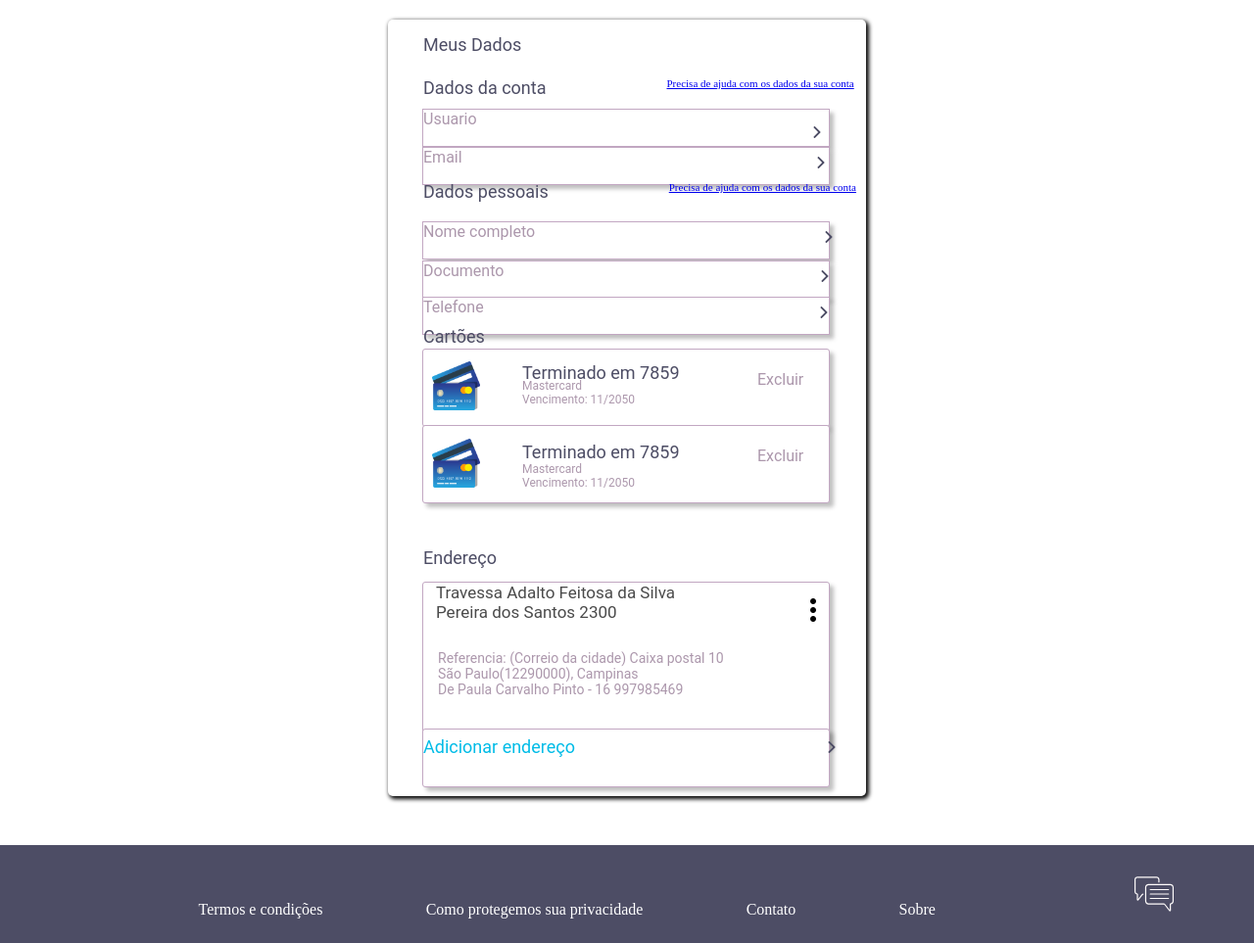
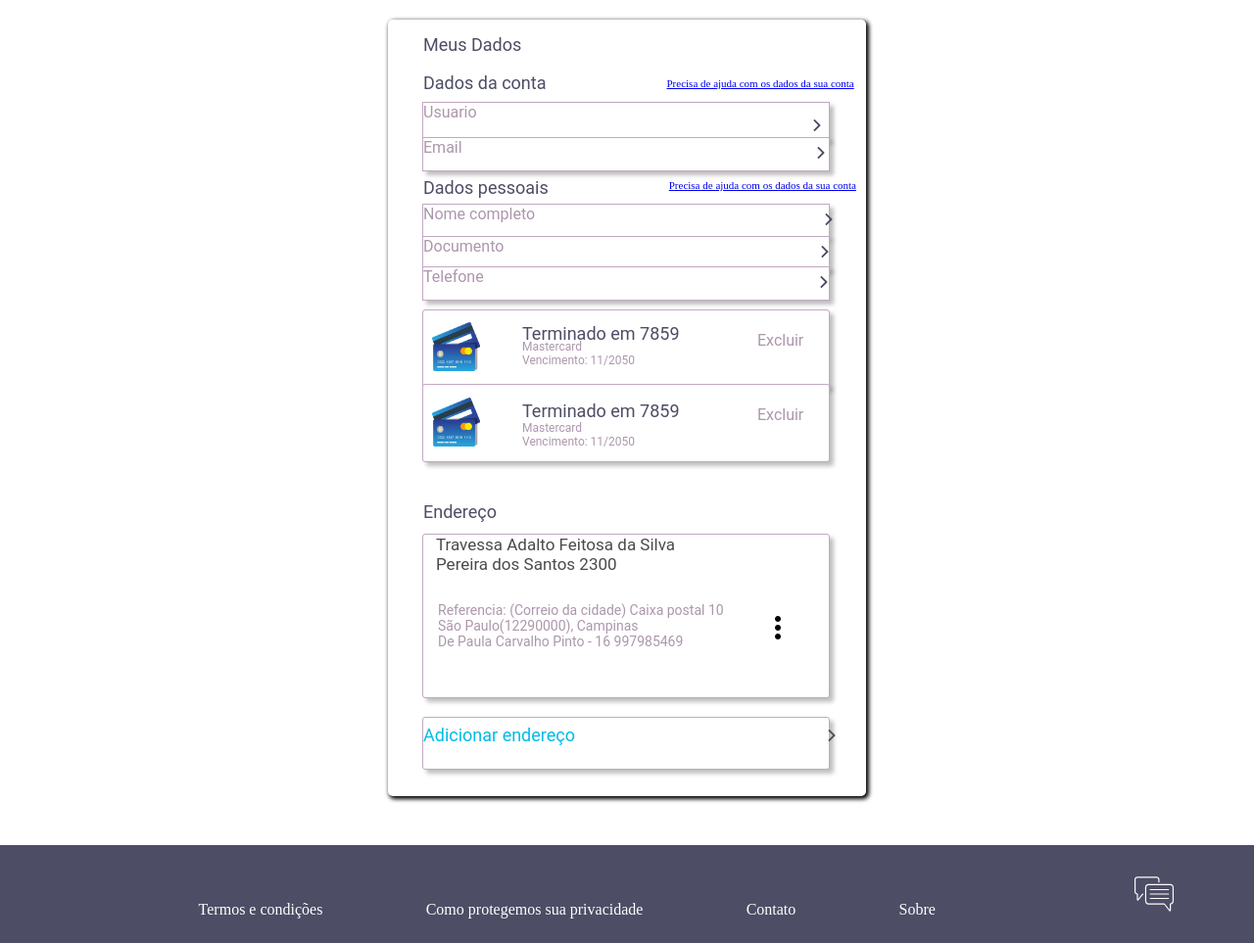
Before and after one commit to arthurbarbero/DB-LGPD, a Flask app: template front-end/template/profile_page.html in a window 1280 px wide. Shown: the part 120-1083 px from the top of the page at 98% size. Run offline with Flask 2, Linux system fonts and the light colour scheme; the template is opened without the code that fills it, so the values that code supplies are empty.

Commit message:
Modficado o estilo do link

```diff
--- a/front-end/css/profile_page.css
+++ b/front-end/css/profile_page.css
@@ -354,7 +354,7 @@
 
 
 }
-.box_cartao_segunda{
+#box_cartao_segunda{
     background: #FFFFFF;
     border: 1px solid #C2A7C2;
     box-sizing: border-box;
@@ -366,7 +366,7 @@
     left: 35px;
     bottom: 4px;
 }
-.box_endereco{
+#box_endereco{
     background: #FFFFFF;
     border: 1px solid #C2A7C2;
     box-sizing: border-box;
@@ -417,7 +417,7 @@
     top: 19px;
 
 }
-.cartao_dados_subtitulo_segunda{
+#cartao_dados_subtitulo_segunda{
     position: relative;
     bottom: 30px;
 }
@@ -443,7 +443,7 @@
     background: #ffffff;
 
 }
-.titulo_segunda{
+#titulo_segunda{
     position: relative;
     left: 36px;
     font-family: Roboto;
@@ -491,7 +491,7 @@
     position: relative;
     right: 21px;
 }
-.paragrafo_segunda_p3{
+#paragrafo_segunda_p3{
     font-family: Roboto;
     font-style: normal;
     font-weight: normal;
@@ -508,7 +508,7 @@
     top: 12px;
 
 }
-.img_cartao_segunda{
+#img_cartao_segunda{
     width: 49px;
     position:relative;
     right: 27px;
@@ -640,7 +640,20 @@
     height: 60px;
     position: relative;
     left: 35px;
-
-
-
 }
+#estilo_cartao{
+    position: relative;
+    top: 36px;
+}
+#link_dados_pessoais{
+    font-size: 11px;
+    position: relative;
+    left: 159px;
+    top: 14px;
+}
+#link_dados_conta{
+    font-size: 11px;
+    position: relative;
+    left: 159px;
+    top: 5px;
+}
--- a/front-end/template/profile_page.html
+++ b/front-end/template/profile_page.html
@@ -28,25 +28,26 @@
     </header>
 
         <section class="flex-conteiner">
-            <label for="fname"class="titulo">Meus Dados</label><br>
+            <label class="titulo">Meus Dados</label><br>
             <div id="content2" >
-                <label for="fname"class="titulo" >Dados da conta</label>
-                <a href="https://www.w3schools.com" class="link">Precisa de ajuda com os dados da sua conta</a>
+                <label class="titulo" >Dados da conta</label>
+                <a href="https://www.w3schools.com" id="link_dados_conta">Precisa de ajuda com os dados da sua conta</a>
             </div>
 
             <label class="box_campo" id="box_campo_usuario"><p >Usuario</p><img class="img_next" id ="img_next_usuario"src="../icons/next.svg" ></label>
 
             <p class="box_campo" id="box_campo_email">Email <img class="img_next" id ="img_next_email" src="../icons/next.svg" ></label>
             <div id="content2">
-                <label for="fname"class="titulo">Dados pessoais</label>
-                <a href="https://www.w3schools.com" class="link">Precisa de ajuda com os dados da sua conta</a>
+                <label class="titulo" id="estilo_dados_pessoais">Dados pessoais</label>
+                <a href="https://www.w3schools.com" id="link_dados_pessoais">Precisa de ajuda com os dados da sua conta</a>
             </div>
 
             <label class="box_campo" id="box_campo_nome_completo" >Nome completo <img class="img_next"  id ="img_next_nome_completo" src="../icons/next.svg" ></label>
 
             <label class="box_campo" id="box_campo_documento">Documento <img class="img_next" id ="img_next_documento" src="../icons/next.svg" ></label>
             <label class="box_campo" id="box_campo_telefone">Telefone <img class="img_next" id ="img_next_telefone"src="../icons/next.svg" ></label>
-            <label class="titulo">Cartões</label>
+            <div>
+            <label class="titulo" id="estilo_cartao">Cartões</label>
         <div class="box_cartao">
             <div class="titulo">
 
@@ -70,12 +71,12 @@
             </div>
             <button class="excluir_segunda">Excluir</button>
         </div>
-        <div class="box_cartao_segunda">
-            <div class="titulo_segunda">
+        <div id="box_cartao_segunda">
+            <div id="titulo_segunda">
 
-                <img src="../icons/cartao.png" class="img_cartao_segunda">
+                <img src="../icons/cartao.png" id="img_cartao_segunda">
                 <div class="cartao_dados_titulo">
-                    <p  class="cartao_dados_subtitulo_segunda">
+                    <p  id="cartao_dados_subtitulo_segunda">
                         Terminado em 7859
                     </p>
                     <p class="cartao_dados_subtitulo_segunda_parte">
@@ -94,9 +95,9 @@
 
 
        <br><br>
-       <label class="titulo" >Endereço</label>
+       <label class="titulo"  id="estilo_endereco" >Endereço</label>
 
-        <div class="box_endereco">
+       <div id="box_endereco">
            <p class="paragrafo_primeiro_p1">Travessa Adalto Feitosa da Silva </p>
                <p class="paragrafo_primeiro_p2">Pereira dos Santos 2300</p>
                    <div class="titulo_endereco">
@@ -104,11 +105,15 @@
                        <p class="paragrafo_segunda_p1">Referencia: (Correio da cidade) Caixa postal 10
                            </p>
                            <p class="paragrafo_segunda_p2"> São Paulo(12290000), Campinas</p>
-                           <p class="paragrafo_segunda_p3">De Paula Carvalho Pinto - 16 997985469</p>
+                          <p id="paragrafo_segunda_p3">De Paula Carvalho Pinto - 16 997985469</p>
 
 
 
                    </div>
+
+
+          </div>
+
 
                     <i class="material-icons" id="more_vert">more_vert</i>
            </div>
@@ -116,7 +121,7 @@
 
            <label  class="box_endereco_link" id="adicionar_link">Adicionar endereço <img class="img_next" id ="img_next_endereco" src="../icons/next.svg" ></label>
 
-
+        <br>
 
 
 
```
Lines whose indentation alone changed are shown as unchanged.
